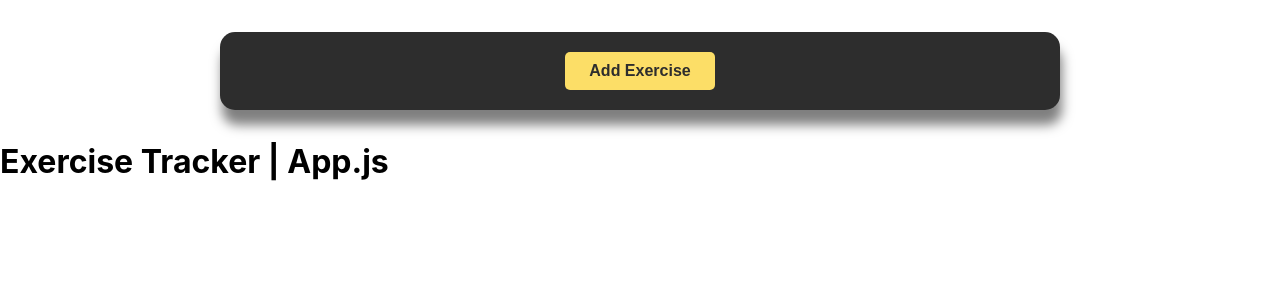
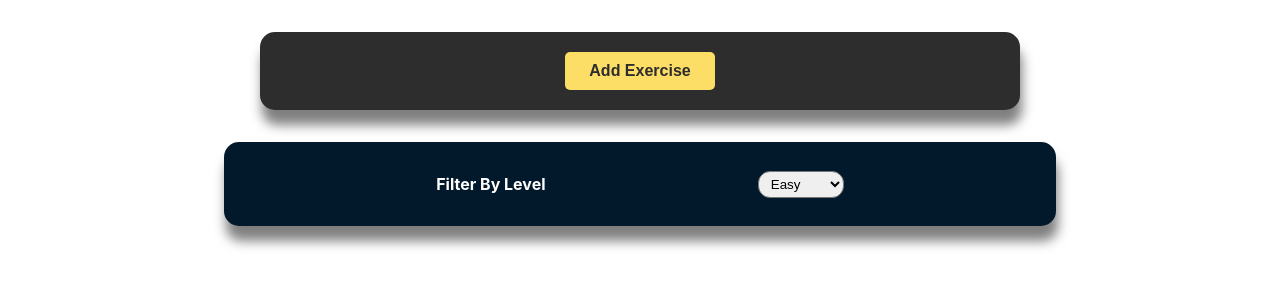
Before and after one commit to brunosm16/exercise-tracker, a React (Create React App) app: page / in a window 1280 px wide. Shown: the top 300 px of the page. Built offline with nearby package versions, Linux system fonts and the light colour scheme.

Commit message:
NewExercise styles.

```diff
--- a/src/App.js
+++ b/src/App.js
@@ -1,5 +1,6 @@
 import './App.css';
 import NewExercise from './components/NewExercise/NewExercise';
+import Exercises from './components/Exercises/Exercises';
 
 const App = () => {
 	// todo
@@ -10,7 +11,7 @@ const App = () => {
 	return (
 		<div className="App">
 			<NewExercise onAddExercise={handleAddExercise} />
-			<h1>Exercise Tracker | App.js</h1>
+			<Exercises />
 		</div>
 	);
 };
--- /dev/null
+++ b/src/components/Exercises/Exercises.css
@@ -0,0 +1,19 @@
+.exercises {
+    display:flex;
+    justify-content: space-between;
+    align-items: center;
+    flex-direction: column;
+    padding: 1rem;
+    margin: 1rem auto;
+    max-width: 90%;
+    width: 30rem;
+    background-color: #02182B;
+}
+
+
+
+@media screen and (min-width: 768px) {
+    .exercises {
+        width: 50rem;
+    }
+}
--- /dev/null
+++ b/src/components/Exercises/Exercises.js
@@ -0,0 +1,23 @@
+import { useState } from 'react';
+import ExercisesFilter from './ExercisesFilter';
+import Card from '../UI/Card';
+import './Exercises.css';
+
+const Exercises = () => {
+	const [filteredLevel, setFilteredLevel] = useState('Easy');
+
+	const handleSelectedFilter = (filter) => {
+		setFilteredLevel(filter);
+	};
+
+	return (
+		<Card cssClass="exercises">
+			<ExercisesFilter
+				onSelectedFilter={handleSelectedFilter}
+				select={filteredLevel}
+			/>
+		</Card>
+	);
+};
+
+export default Exercises;
--- /dev/null
+++ b/src/components/Exercises/ExercisesFilter.css
@@ -0,0 +1,21 @@
+.exercises-filter {
+    width: 100%;
+}
+
+.exercises-filter__control label {
+    display: flex;
+    align-items: center;
+    justify-content: space-evenly;
+    gap: 1rem;
+}
+
+.exercises-filter__control label p {
+    color: #fff;
+    font-weight: bold;
+}
+
+.exercises-filter select {
+    border-radius: 12px;
+    padding: 0.25rem 0.5rem;
+    outline:none;
+}
--- /dev/null
+++ b/src/components/Exercises/ExercisesFilter.js
@@ -0,0 +1,41 @@
+import PropTypes from 'prop-types';
+import './ExercisesFilter.css'
+
+const ExercisesFilter = ({ onSelectedFilter, select }) => {
+	const handleDropdownChange = (event) => {
+		onSelectedFilter(event.target.value);
+	};
+
+	return (
+		<div className="exercises-filter">
+			<div className="exercises-filter__controls">
+				<div className="exercises-filter__control">
+					<label htmlFor="level">
+						<p>Filter By Level</p>
+						<select
+							id="level"
+							onChange={handleDropdownChange}
+							selected={select}
+						>
+							<option value="Easy">Easy</option>
+							<option value="Medium">Medium</option>
+							<option value="Hard">Hard</option>
+						</select>
+					</label>
+				</div>
+			</div>
+		</div>
+	);
+};
+
+ExercisesFilter.defaultProps = {
+	onSelectedFilter: () => {},
+	select: '',
+};
+
+ExercisesFilter.propTypes = {
+	onSelectedFilter: PropTypes.func,
+	select: PropTypes.string,
+};
+
+export default ExercisesFilter;
--- a/src/components/NewExercise/NewExercise.css
+++ b/src/components/NewExercise/NewExercise.css
@@ -2,13 +2,12 @@
     display: flex;
     justify-content: center;
     align-items: center;
+    width: 25rem;
     max-width: 85%;
-    width: 25rem;
     margin: 2rem auto;
     padding: 1.25rem;
     background-color: #2D2D2D;
     color: #FCDE67;
-    transition: all 0.3s ease-in-out;
 }
 
 .new-exercise button {
@@ -32,6 +31,6 @@
 
 @media screen and (min-width: 768px) {
     .new-exercise {
-        width: 50rem;
+        width: 45rem;
     }
 }
--- a/src/components/UI/Card.css
+++ b/src/components/UI/Card.css
@@ -1,6 +1,7 @@
 .card {
     border-radius: 15px;
     box-shadow: 2px 15px 12px rgba(0, 0, 0, 0.5);
+    transition: all 0.3s ease-in-out;
 }
 
 .card:hover {
--- a/src/components/UI/Card.js
+++ b/src/components/UI/Card.js
@@ -9,12 +9,12 @@ const Card = ({ cssClass, children }) => {
 
 Card.defaultProps = {
 	cssClass: '',
-	children: PropTypes.object,
+	children: {},
 };
 
 Card.propTypes = {
 	cssClass: PropTypes.string,
-	children: PropTypes.objectOf(PropTypes.object),
+	children: PropTypes.node,
 };
 
 export default Card;
```
